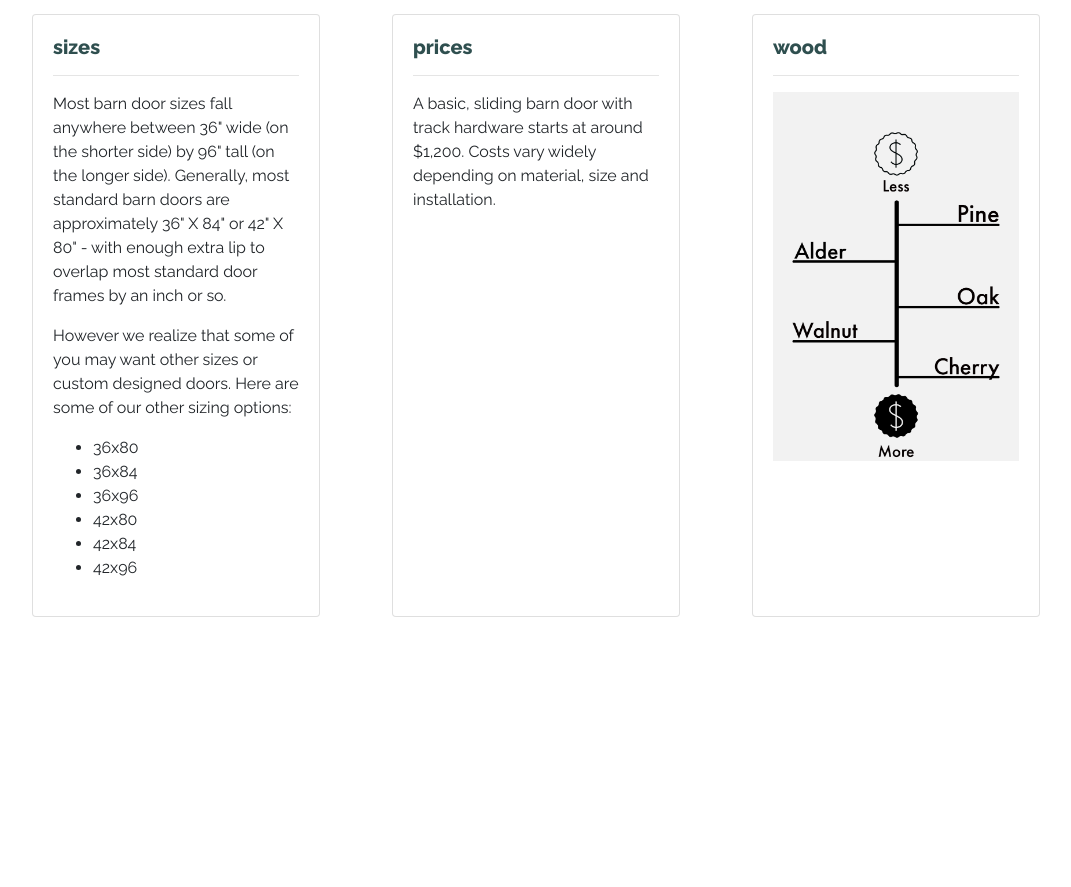
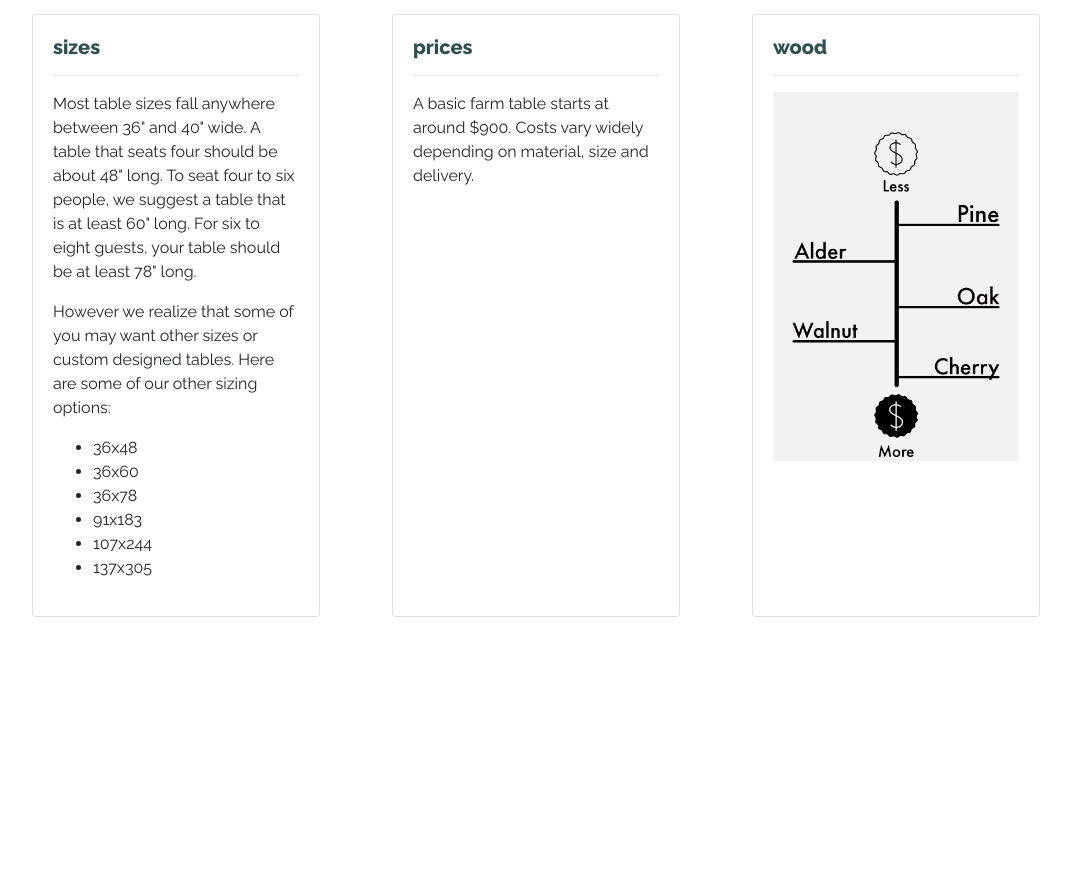
Before and after one commit to thenicoleduncan/blaser-barn-doors, a plain HTML site: page tables.html in a window 1280 px wide. Shown: the part 1052-1939 px from the top of the page, without its empty margins (104-1175 px from the left). Drawn offline with nearby package versions, Linux system fonts and the light colour scheme.

Commit message:
added correct content to the tables pages

```diff
--- a/tables.html
+++ b/tables.html
@@ -78,21 +78,18 @@
               <div class="card-body">
                 <h5 class="card-title" style="color: #2F4F4F; font-weight: bold;">sizes</h5>
                 <hr>
-                <p class="card-text">Most barn door sizes fall anywhere between 36" wide (on the shorter
-                  side)
-                  by 96" tall (on the longer side). Generally, most standard barn doors are
-                  approximately
-                  36" X 84" or 42" X 80" - with enough extra lip to overlap most standard door frames
-                  by an inch or so.</p>
-                <p>However we realize that some of you may want other sizes or custom designed doors.
+                <p class="card-text">Most table sizes fall anywhere between 36" and 40" wide. A table that seats four
+                  should be about 48" long. To seat four to six people, we suggest a table that is at least 60" long.
+                  For six to eight guests, your table should be at least 78" long.</p>
+                <p>However we realize that some of you may want other sizes or custom designed tables.
                   Here are some of our other sizing options:</p>
                 <ul>
-                  <li>36x80</li>
-                  <li>36x84</li>
-                  <li>36x96</li>
-                  <li>42x80</li>
-                  <li>42x84</li>
-                  <li>42x96</li>
+                  <li>36x48</li>
+                  <li>36x60</li>
+                  <li>36x78</li>
+                  <li>91x183</li>
+                  <li>107x244</li>
+                  <li>137x305</li>
                 </ul>
               </div>
             </div>
@@ -101,8 +98,8 @@
               <div class="card-body">
                 <h5 class="card-title" style="color: #2F4F4F; font-weight: bold;">prices</h5>
                 <hr>
-                <p class="card-text">A basic, sliding barn door with track hardware starts at
-                  around $1,200. Costs vary widely depending on material, size and installation.
+                <p class="card-text">A basic farm table starts at
+                  around $900. Costs vary widely depending on material, size and delivery.
                 </p>
               </div>
             </div>
```
